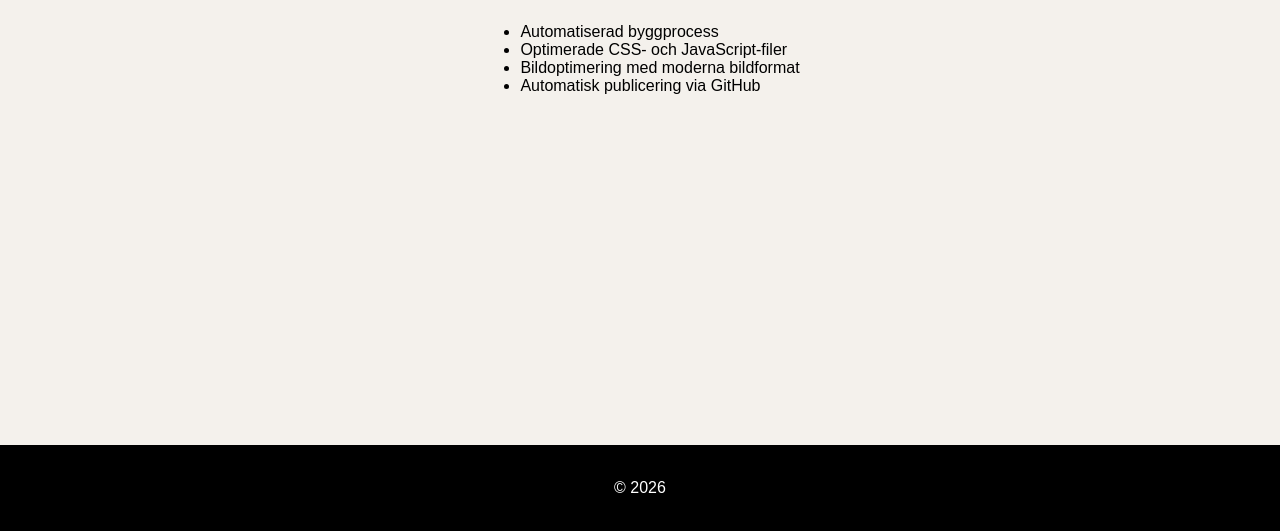
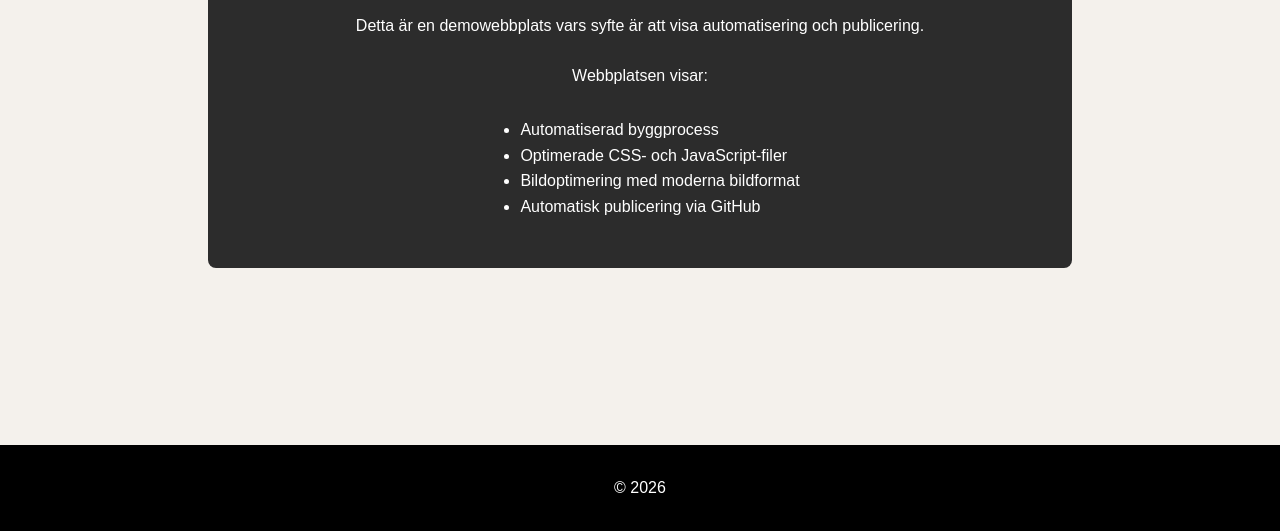
Before and after one commit to aliatwood/Automatisering-publicering, a website: page index.html in a window 1280 px wide. Shown: the part 269-800 px from the top of the page. Drawn offline with Linux system fonts and the light colour scheme.

Commit message:
Uppdaterade css
Jag styleade texten på startsidan bland annat h1 och p och ul. Jag centrerade dem och la till bland annat bakgrundsfärg

```diff
--- a/style.css
+++ b/style.css
@@ -30,6 +30,24 @@ main{
     display: flex;
     flex-direction: column;
     align-items: center;
+    padding: 2rem;
+    text-align: center;
+    background-color: #2c2c2c;
+    color: white;
+    border-radius: 8px;
+    max-width: 50rem;
+    margin: 5rem auto 0 auto;
+}
+.titel{
+    margin-bottom: 1rem;
+    font-size: 1.6rem;
+}
+.intro p{
+    margin-bottom: 1rem;
+}
+.lista{
+    line-height: 1.6;
+    text-align: left;
 }
 footer{
     border: solid 2px black;
```
